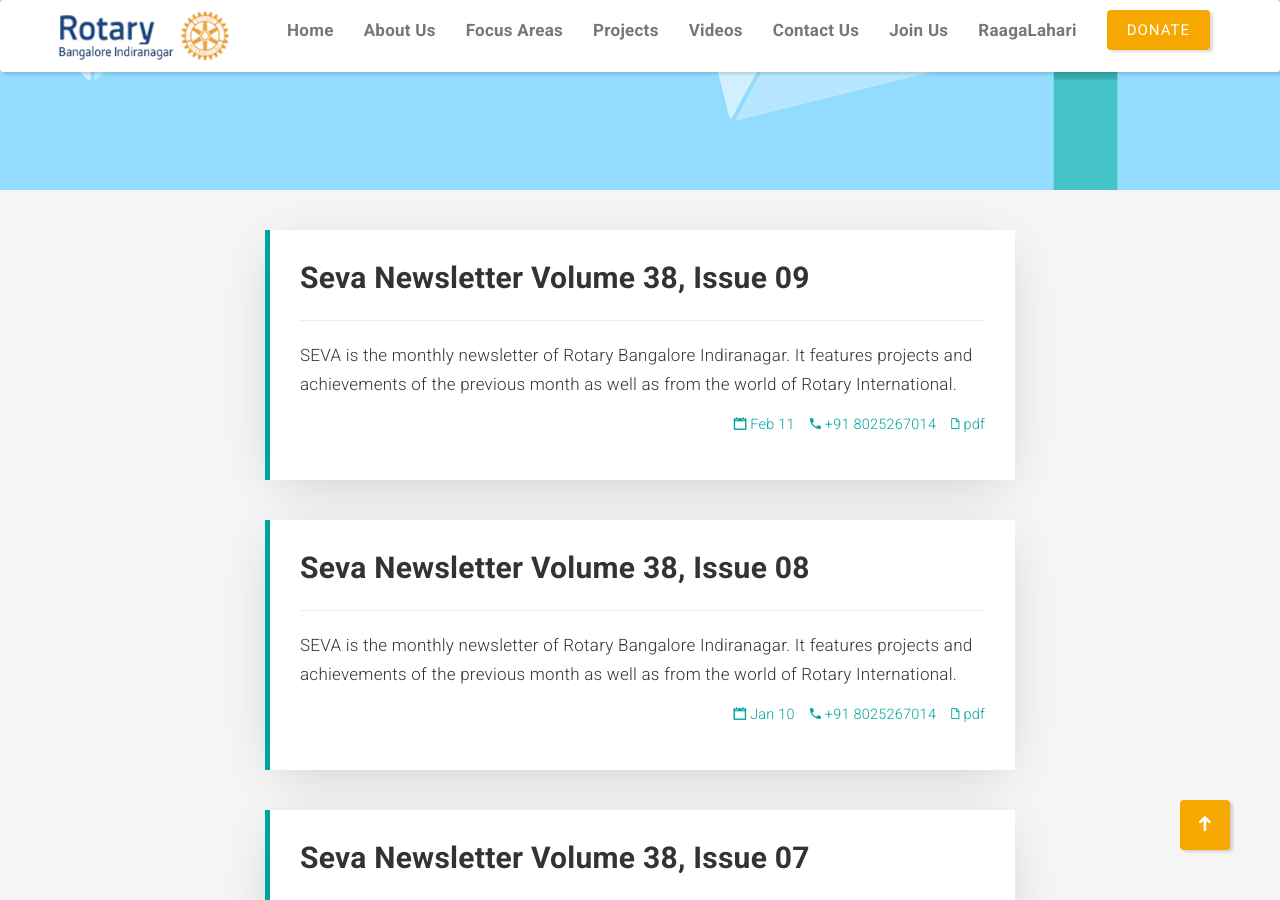
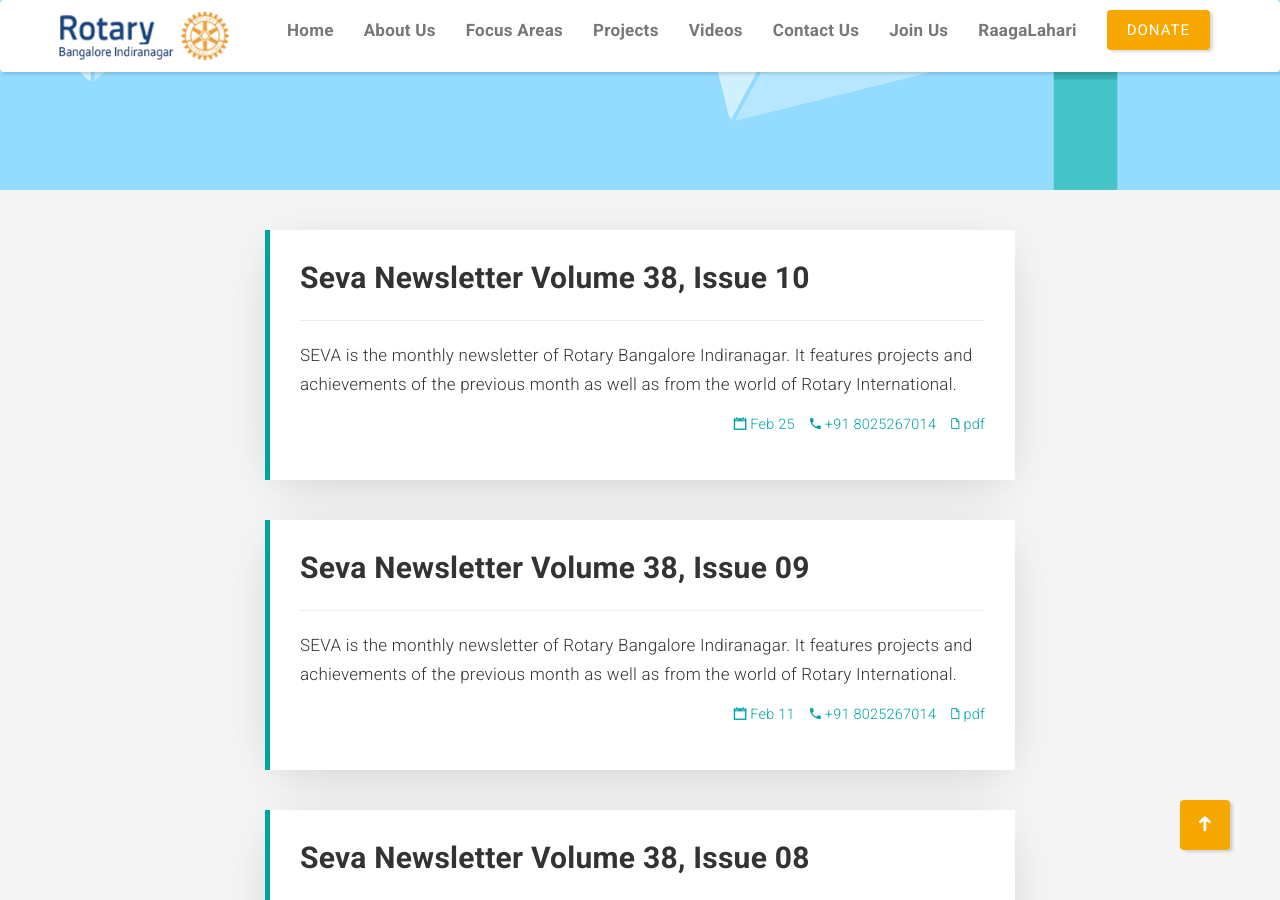
Before and after one commit to sharathdt/rtry, a Jekyll site: the page built from newsletters.html, in a window 1280 px wide and 900 px high, scrolled down 396 px. Built offline with Jekyll 4.4.1, drawn with Linux system fonts in a browser that asks for light colours; some web fonts are replaced.

Commit message:
New Seva newsletter

```diff
--- a/_data/newsletters.yml
+++ b/_data/newsletters.yml
@@ -69,3 +69,10 @@
   contact: '+91 8025267014'
   id: feb-11
   pdf: Seva09201819.pdf
+
+- title: Seva Newsletter Volume 38, Issue 10
+  description: 'SEVA is the monthly newsletter of Rotary Bangalore Indiranagar. It features projects and achievements of the previous month as well as from the world of Rotary International.'
+  date: Feb 25
+  contact: '+91 8025267014'
+  id: feb-25
+  pdf: Seva10201819-GOV-issue-compressed.pdf
```
Also changed, not shown: 1 other file.
